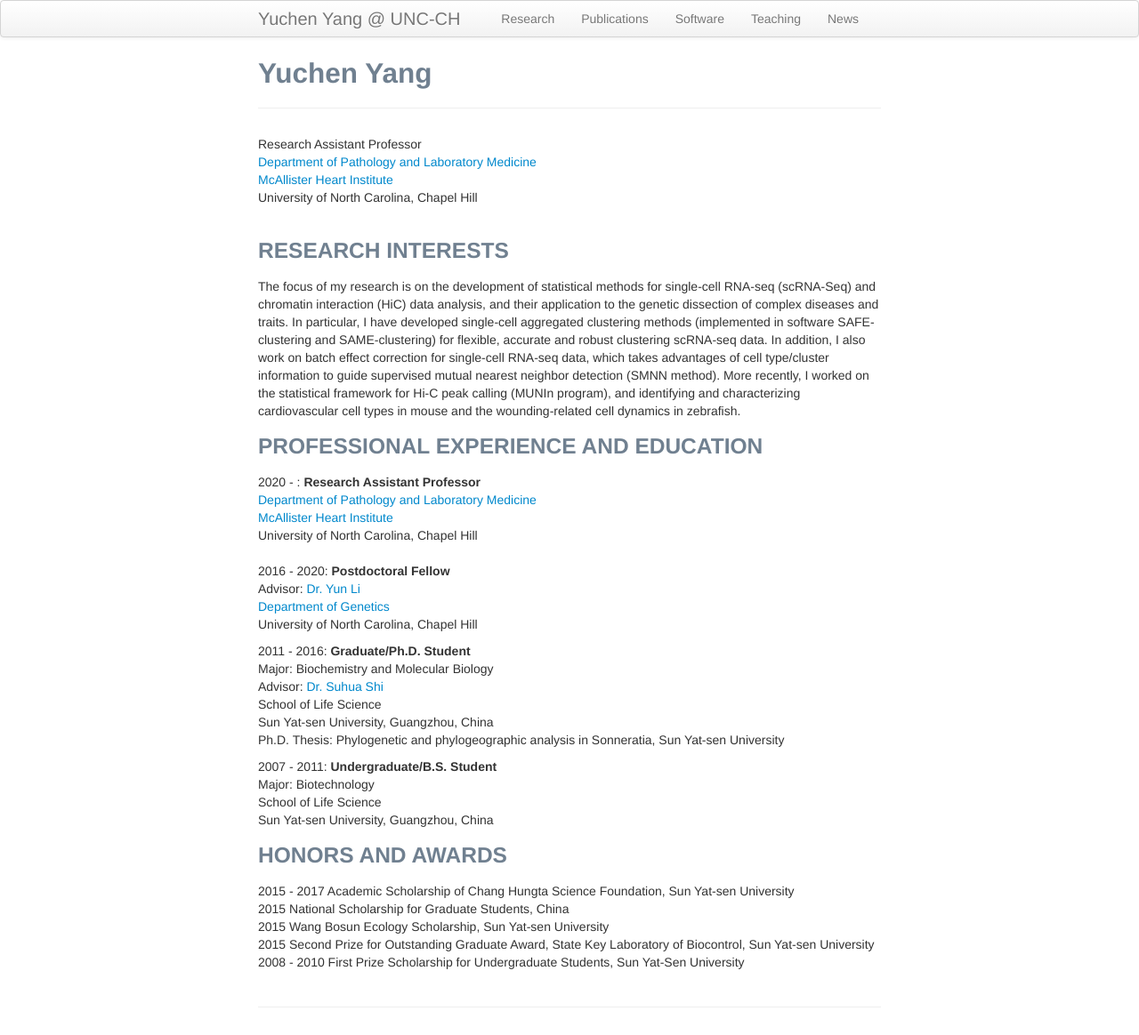
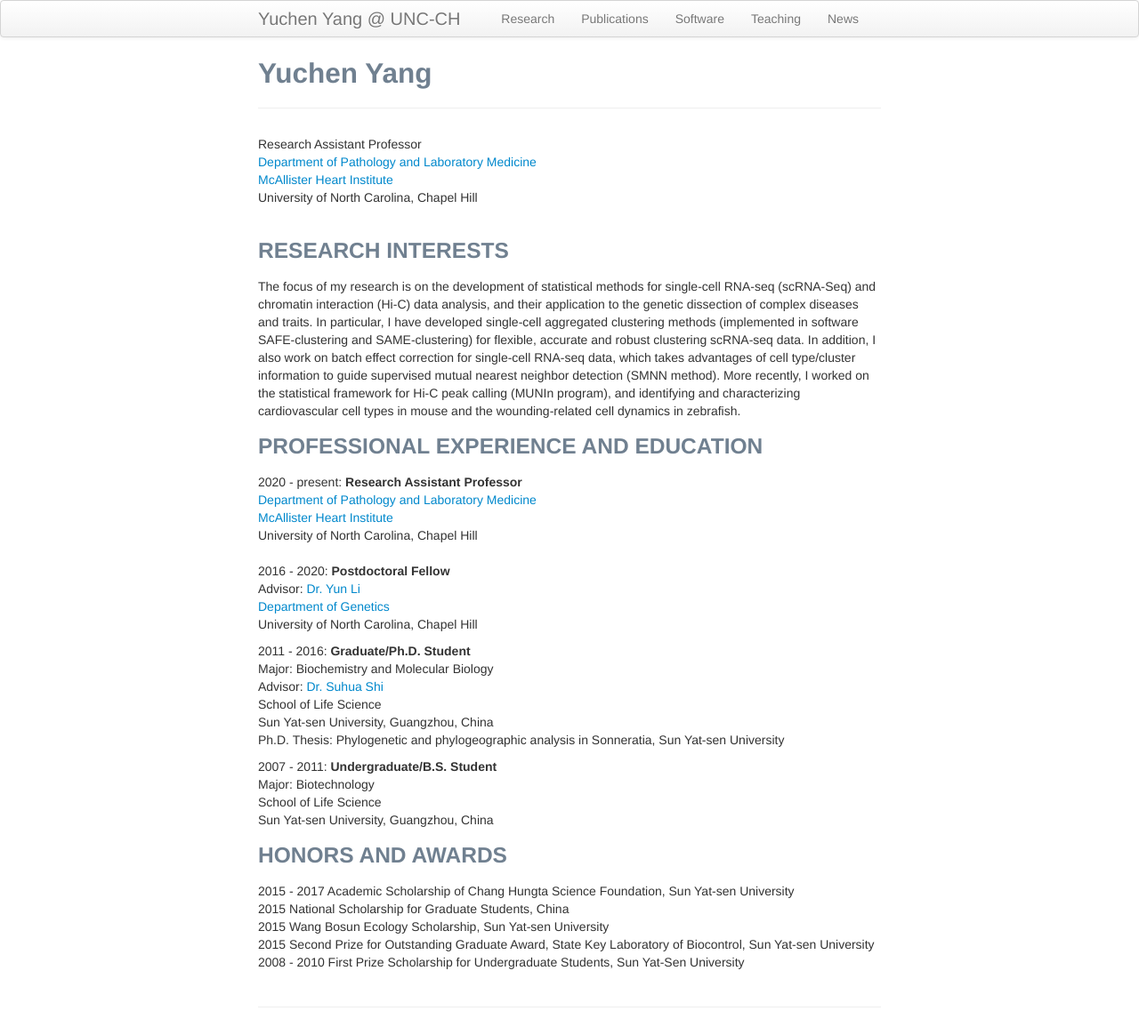
Before and after one commit to yycunc/yycunc.github.io, a Jekyll site: the page built from pages/about.md, in a window 1280 px wide. Shown: the whole page at 89% size. Built offline with Jekyll 4.4.1, drawn with Linux system fonts in a browser that asks for light colours.

Commit message:
Update about.md

```diff
--- a/pages/about.md
+++ b/pages/about.md
@@ -14,13 +14,13 @@ title: Yuchen Yang
 
 ### RESEARCH INTERESTS
 
-The focus of my research is on the development of statistical methods for single-cell RNA-seq (scRNA-Seq) and chromatin interaction (HiC) data analysis, and their application to the genetic dissection of complex diseases and traits. In particular, I have developed single-cell aggregated clustering methods (implemented in software SAFE-clustering and SAME-clustering) for flexible, accurate and robust clustering scRNA-seq data. In addition, I also work on batch effect correction for single-cell RNA-seq data, which takes advantages of cell type/cluster information to guide supervised mutual nearest neighbor detection (SMNN method). More recently, I worked on the statistical framework for Hi-C peak calling (MUNIn program), and identifying and characterizing cardiovascular cell types in mouse and the wounding-related cell dynamics in zebrafish.
+The focus of my research is on the development of statistical methods for single-cell RNA-seq (scRNA-Seq) and chromatin interaction (Hi-C) data analysis, and their application to the genetic dissection of complex diseases and traits. In particular, I have developed single-cell aggregated clustering methods (implemented in software SAFE-clustering and SAME-clustering) for flexible, accurate and robust clustering scRNA-seq data. In addition, I also work on batch effect correction for single-cell RNA-seq data, which takes advantages of cell type/cluster information to guide supervised mutual nearest neighbor detection (SMNN method). More recently, I worked on the statistical framework for Hi-C peak calling (MUNIn program), and identifying and characterizing cardiovascular cell types in mouse and the wounding-related cell dynamics in zebrafish.
 
 ### PROFESSIONAL EXPERIENCE AND EDUCATION
 
 <div class="container">
     <div class="row-fluid">
-            2020 - :  <b>Research Assistant Professor</b><br/>
+            2020 - present:  <b>Research Assistant Professor</b><br/>
             <a href="https://www.med.unc.edu/pathology/">Department of Pathology and Laboratory Medicine</a><br/>
             <a href="https://www.med.unc.edu/mhi/">McAllister Heart Institute</a><br/>
             University of North Carolina, Chapel Hill <br/><br/>
```
